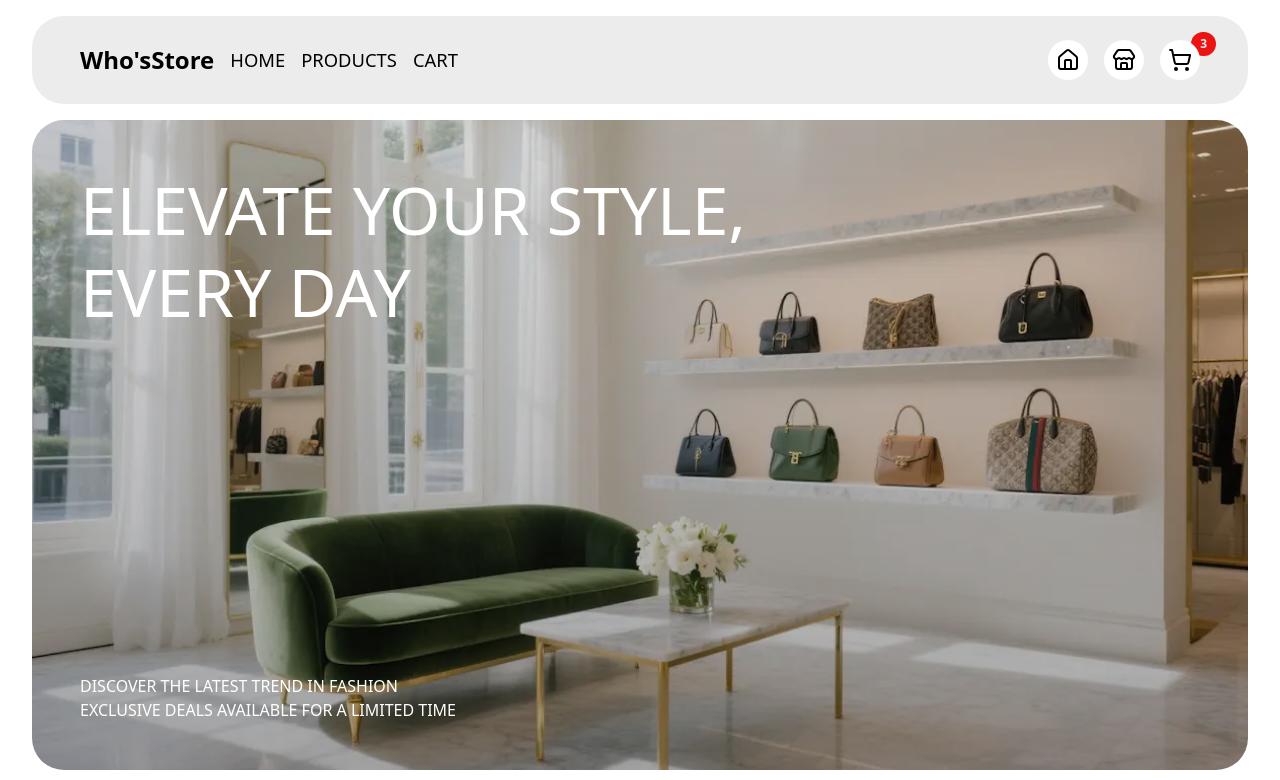
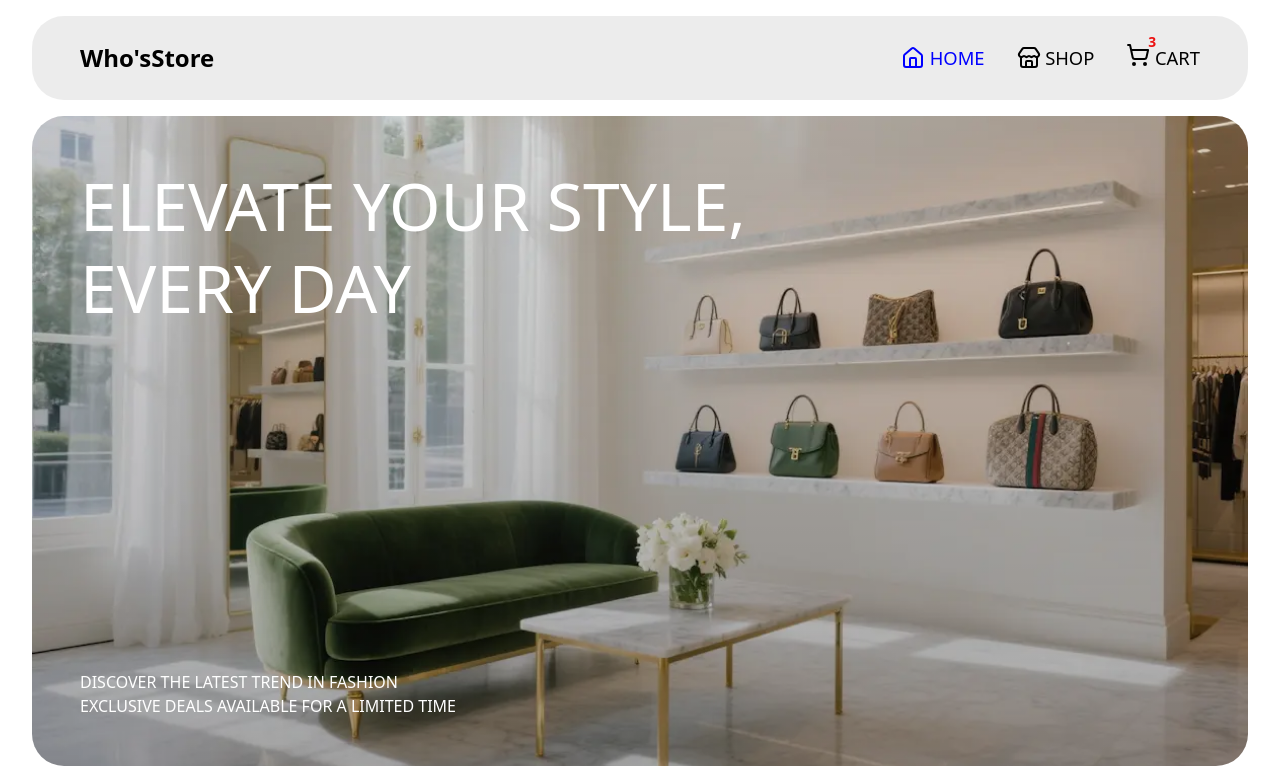
Before and after one commit to Jayfx24/shopping-cart, a React (Vite) app: page / in a window 1280 px wide. Shown: the top 780 px of the page. Built offline with nearby package versions, Linux system fonts and the light colour scheme.

Commit message:
chore(Header): merge navicon and navlink

```diff
--- a/src/components/Header/Header.jsx
+++ b/src/components/Header/Header.jsx
@@ -1,51 +1,51 @@
-import { Link } from "react-router";
+import { Link, NavLink } from "react-router";
 import { ShoppingCart, Home, Store } from "lucide-react";
 import styles from "./Header.module.css";
 
-export default function Header({count}) {
-
+export default function Header({ count }) {
   return (
     <header className={`${styles.header} container row-col btw`}>
-      <div className="row-col">
-        <h1 className="logo">Who'sStore</h1>
+      <h1 className="logo">Who'sStore</h1>
 
-        <nav>
-          <ul className={`${styles.navList} row`}>
-            <li className="nav__item">
-              <Link to="/" className={`${styles.navLink}`}>
-                Home
-              </Link>
-            </li>
-            <li className="nav__item">
-              <Link to="products" className={`${styles.navLink}`}>
-                Products
-              </Link>
-            </li>
-            <li data-count={count} className={`nav__item `}>
-              <Link to="cart" className={`${styles.navLink} `}>
-                Cart
-              </Link>
-            </li>
-          </ul>
-        </nav>
-      </div>
-
-      <nav className={styles.navIcons}>
-        <ul className="nav-list row">
-          <li className={`${styles.navIcon} hide-m`}>
-            <Link to="/" className={`${styles.navIconLink}`}>
-              {<Home />}
-            </Link>
+      <nav>
+        <ul className={`${styles.navList} row`}>
+          <li className="nav__item">
+            <NavLink
+              to="/"
+              className={({ isActive }) =>
+                isActive ? `${styles.navLink} ${styles.active}` : styles.navLink
+              }
+            >
+              {<Home size={24} />}
+              <span>Home</span>
+            </NavLink>
           </li>
-          <li className={`${styles.navIcon} hide-m `}>
-            <Link to="/products" className={`${styles.navIconLink}`}>
-              <Store />
-            </Link>
+          <li className="nav__item">
+            <NavLink
+              to="products"
+              className={({ isActive }) =>
+                isActive ? `${styles.navLink} ${styles.active}` : styles.navLink
+              }
+            >
+              <Store size={24} />
+              <span>Shop</span>
+            </NavLink>
           </li>
-          <li className={`${styles.navIcon}  ${styles.count}`} data-count={count}>
-            <Link to="/cart" className={`${styles.navIconLink}`}>
-              {<ShoppingCart />}
-            </Link>
+          <li className={`nav__item `}>
+            <NavLink
+              to="cart"
+              className={({ isActive }) =>
+                isActive ? `${styles.navLink} ${styles.active}` : styles.navLink
+              }
+            >
+              <span
+                data-count={count}
+                className={`${styles.navIcon} ${styles.count}`}
+              >
+                {<ShoppingCart className={styles.count} size={24} />}
+              </span>
+              <span>Cart</span>
+            </NavLink>
           </li>
         </ul>
       </nav>
--- a/src/components/Header/Header.module.css
+++ b/src/components/Header/Header.module.css
@@ -7,12 +7,26 @@
     font-size: var(--f-1_5);
 }
 
-
+.navList{
+    display: flex;
+    align-items: center;
+    gap: 2em;
+}
 
 .navLink {
     font-size: 1.15em;
     text-transform: uppercase;
+    display: flex;
+    align-items: center;
+    gap: 0.25em;
+}
 
+.navLink:hover{
+
+}
+
+.active{
+    color: blue;
 }
 
 .navIcon{
@@ -30,13 +44,13 @@
     content: attr(data-count);
     font-size: 0.75em;
     position: absolute;
-    inset-block-start: -.5rem;
+    inset-block-start: -1em;
     inset-inline-end: -16px;
     padding: 0.25em 0.75em;
-    background-color: red;
+    /* background-color: red; */
+    color: red;
     border-radius: 50px;
-    color:white;
-    font-weight: 700;
+    font-weight: 900;
     z-index: -1;
 }
 
```
